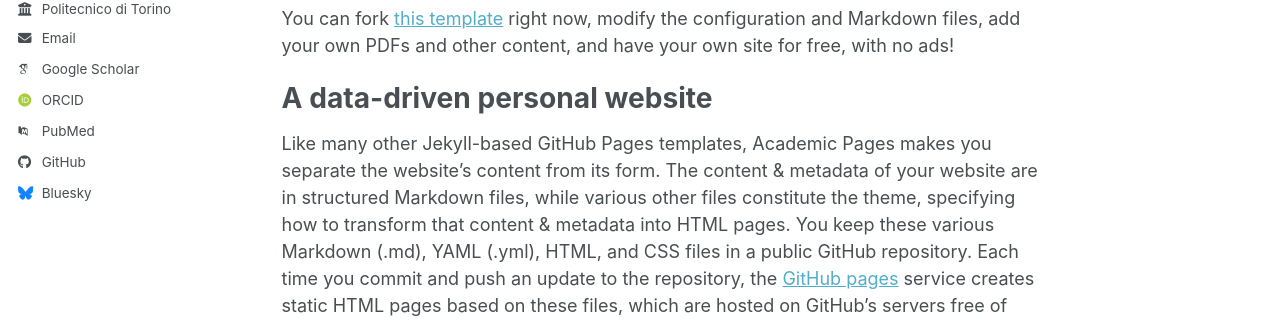
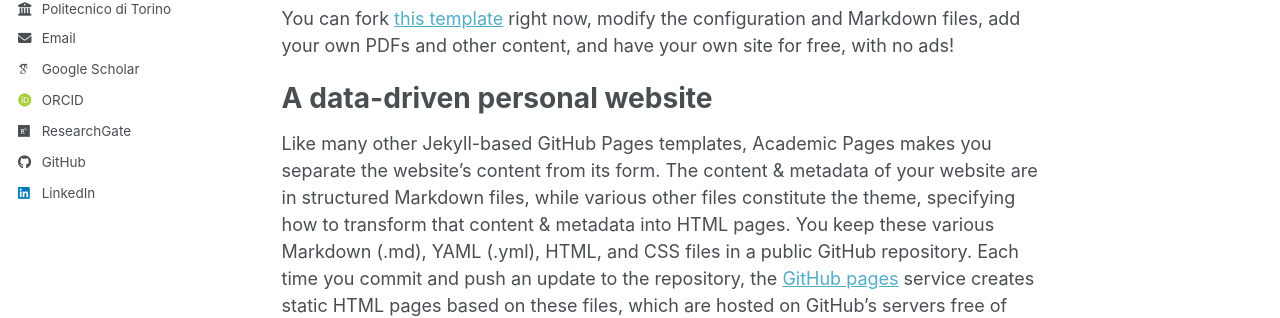
Before and after one commit to davidecollato/davidecollato.github.io, a Jekyll site: the page built from _pages/about.md, in a window 1280 px wide. Shown: the part 406-724 px from the top of the page. Built offline with Jekyll 4.4.1, drawn with Linux system fonts in a browser that asks for light colours; some web fonts are replaced; a script bundle is joined from its source files by our own code; library files that are not in the unit come from our copies; some of the changed lines change nothing that is shown.

Commit message:
Update _config.yml

```diff
--- a/_config.yml
+++ b/_config.yml
@@ -35,14 +35,14 @@
   # Academic websites
   academia         : # URL
   arxiv            : # URL - Update with the correct link to your profile
-  googlescholar    : "https://scholar.google.com/citations?user=PS_CX0AAAAAJ"
+  googlescholar    : "https://scholar.google.com/citations?user=3GBcuz8AAAAJ&hl=it"
   inspire-hep      : # URL
   impactstory      : # URL
-  orcid            : "https://orcid.org/yourorcidurl"
+  orcid            : "https://orcid.org/0009-0003-1655-7890"
   semantic         : # URL
   ssrn             : # URL
-  pubmed           : "https://www.ncbi.nlm.nih.gov/pubmed/?term=john+snow"
-  researchgate     : # URL
+  pubmed           : # URL
+  researchgate     : "https://www.researchgate.net/profile/Davide-Collato?ev=hdr_xprf"
   scopus           : # URL
   zotero           : # URL
 
@@ -51,13 +51,13 @@
   bitbucket        : # Username - Update with your username on the site
   codepen          : # Username
   dribbble         : # Username
-  github           : "academicpages"
+  github           : "davidecollato"
   kaggle           : # Username
   stackoverflow    : # User number or user number and name (i.e., use "1" or "1/jeff-atwood")
 
   # Social media
   artstation       : # Username
-  bluesky          : "bsky.app" # Replace this with you Bluesky username
+  bluesky          : # Replace this with you Bluesky username
   facebook         : # Username
   flickr           : # Username
   foursquare       : # Username
@@ -66,7 +66,7 @@
   keybase          : # Username
   instagram        : # Username
   lastfm           : # Username
-  linkedin         : # Username
+  linkedin         : "www.linkedin.com/in/davide-collato-747a55319"
   mastodon         : # URL
   medium           : # URL
   pinterest        : # Username
@@ -138,7 +138,7 @@
 
 # Social Sharing
 twitter:
-  username               : &twitter
+  username               : # Twitter username
 facebook:
   username               :
   app_id                 :
```
